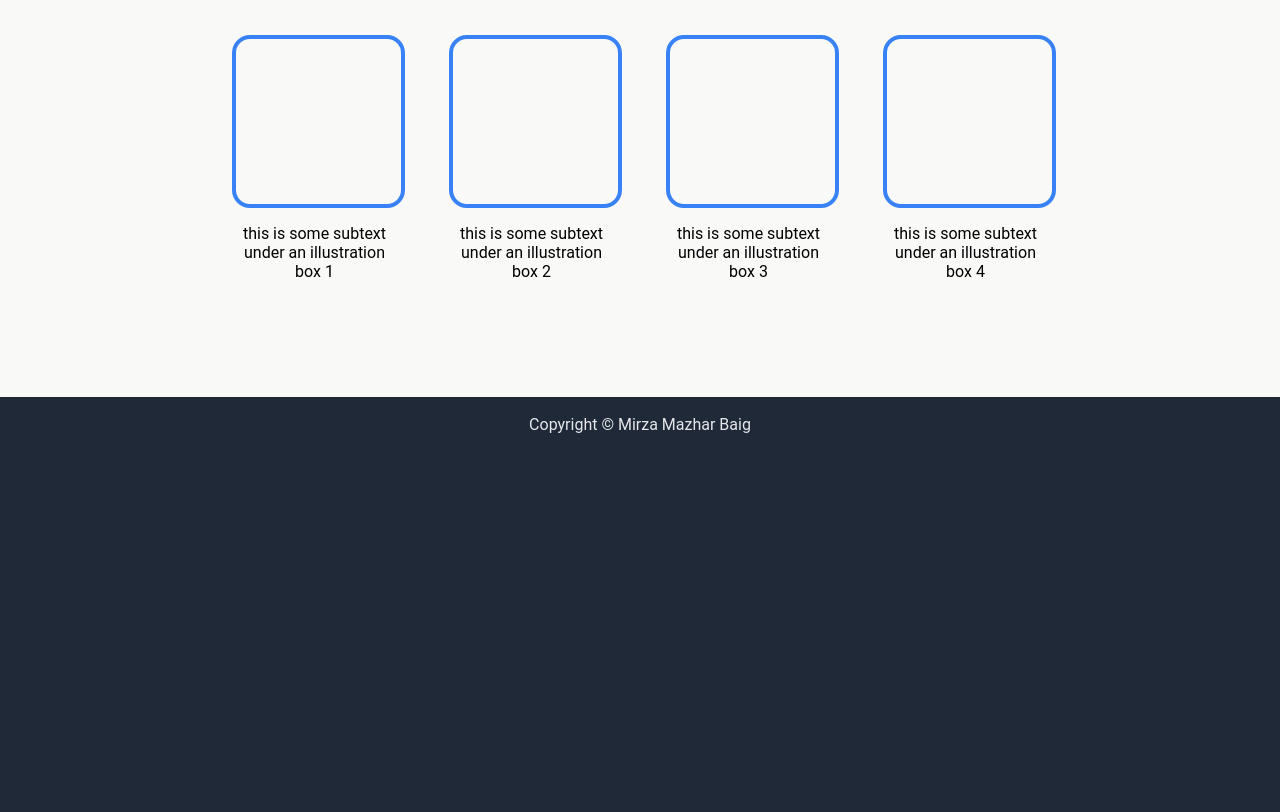
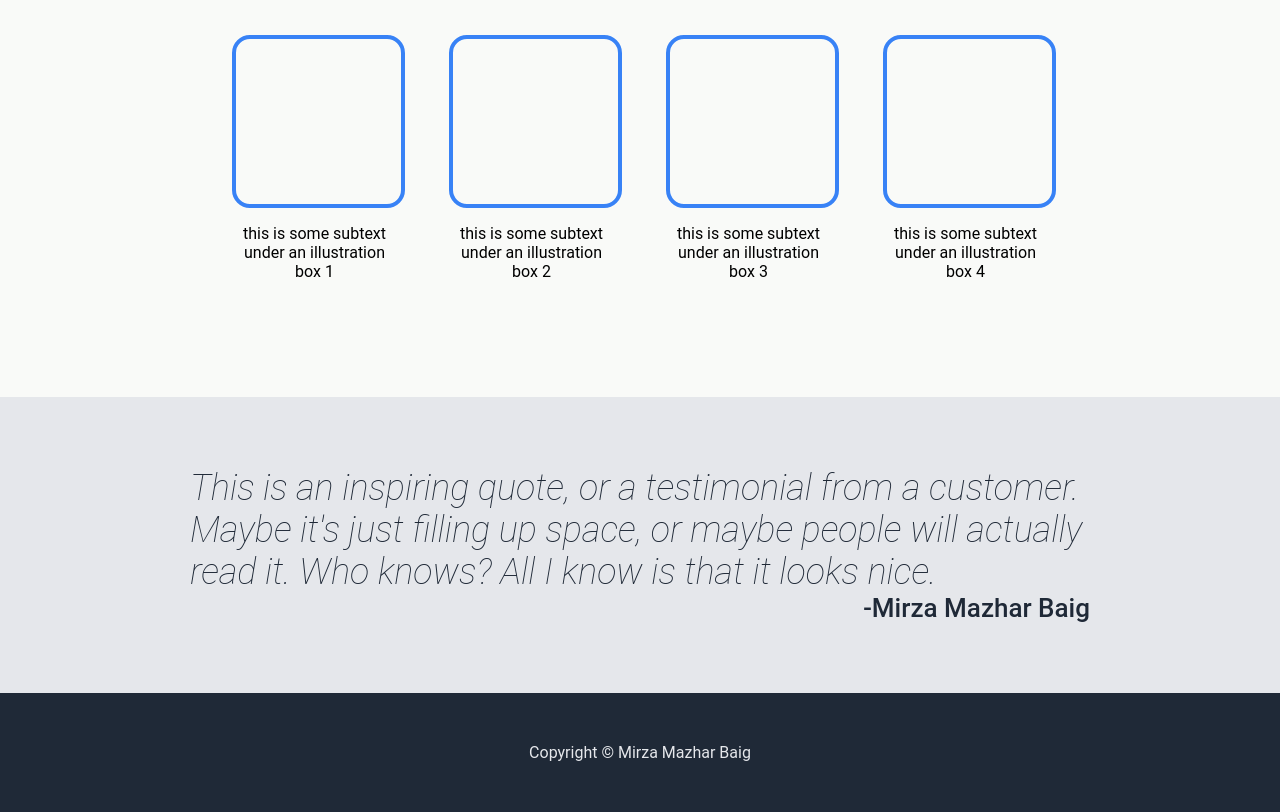
Before and after one commit to MirzaMazharBaigPak/Odin-Web, a plain HTML site: page index.html in a window 1280 px wide. Shown: the part 692-1504 px from the top of the page. Before the commit the page ends 1144 px from the top, so only its background shows below. Drawn offline with Linux system fonts and the light colour scheme.

Commit message:
Add Quote Section to the webpage

```diff
--- a/index.html
+++ b/index.html
@@ -25,10 +25,13 @@
             <div class="hero-section">
                 <div class="hero-section-left">
                     <div class="title">This website is awesome</div>
-                   <p>This website has some subtext that goes here under the main title. It's a smaller font and the color is lower contrast.</p>
+                    <p>This website has some subtext that goes here under the main title. It's a smaller font and the
+                        color is lower contrast.</p>
                     <button class="call-to-action">Sign Up</button>
                 </div>
-               <div class="hero-section-right"><img src="https://via.placeholder.com/520x235.png?text=Mirza+Mazhar+Baig" alt="Placeholder Image"></div>
+                <div class="hero-section-right"><img
+                        src="https://via.placeholder.com/520x235.png?text=Mirza+Mazhar+Baig" alt="Placeholder Image">
+                </div>
             </div>
             <div class="second-section">
                 <p id="info-title">Some random information</p>
@@ -51,6 +54,14 @@
                     </div>
                 </div>
             </div>
+            <div class="third-section">
+                <div class="testimonials">
+                    <div class="testimonial-1">
+                        <p id="quote">This is an inspiring quote, or a testimonial from a customer. Maybe it's just filling up space, or maybe people will actually read it. Who knows? All I know is that it looks nice.</p>
+                        <p id="name">-Mirza Mazhar Baig</p>
+                    </div>
+                </div>
+            </div>
         </div>
         <div class="footer">
             Copyright &copy; Mirza Mazhar Baig
--- a/style.css
+++ b/style.css
@@ -48,7 +48,7 @@ body {
     justify-content: center ;
     align-items: center;
     background-color: #1F2937;
-    padding: 18px;
+    padding: 50px 0px;
 }
 
 .sections {
@@ -142,3 +142,44 @@ body {
     border-style: solid;
     background-color: #f9faf8;
 }
+
+.third-section {
+    background-color: #E5E7EB ;
+    color: #1F2937;
+    font-style: italic;
+    font-size: 36px;
+    width: 100%;
+    display: flex;
+    align-items: center;
+    justify-content: center;
+    padding: 70px 0px;
+}
+
+#name {
+    font-style: normal;
+    font-size: 26px;
+    color: #1F2937;
+    padding: 0px;
+    font-weight: 550;
+    margin: 0px;
+}
+
+.testimonial-1 {
+    display: flex;
+    flex-direction: column;
+    align-items: flex-end;
+    justify-content: center;
+}
+
+.testimonials {
+    max-width: 900px;
+    display: flex;
+    flex-direction: column;
+    align-items: center;
+    justify-content: center;
+}
+#quote {
+    padding: 0px;
+    margin: 0px;
+    font-weight: lighter;
+}
```
Lines whose indentation alone changed are shown as unchanged.
